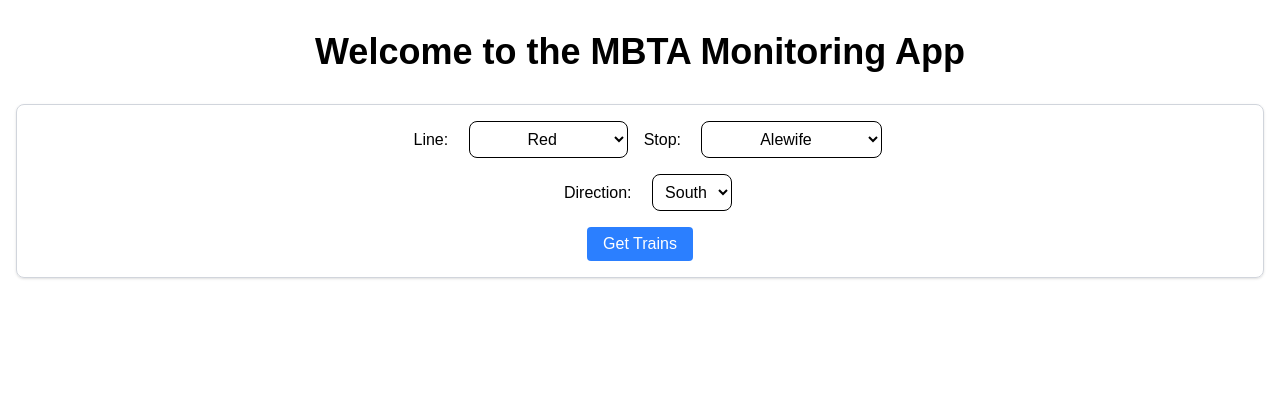
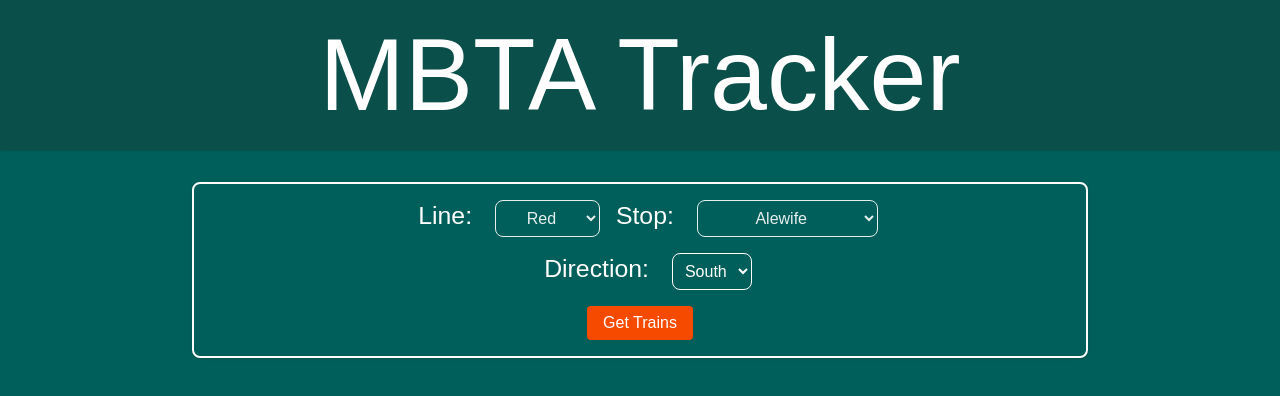
Before and after one commit to sethculberson/MBTA-Tracker, a Next.js app: page / in a window 1280 px wide. Shown: the top 396 px of the page. Built offline with nearby package versions, Linux system fonts and the light colour scheme.

Commit message:
Began styling, refactored to use .then and .catch

```diff
--- a/app/components/LineSelector.tsx
+++ b/app/components/LineSelector.tsx
@@ -2,7 +2,9 @@ import lines from "../../data/lines.json";
 import { Route } from "@/types/types";
 
 export default function LineSelector({line, setLine}: {line: Route, setLine: (line: Route) => void}) {
-    const linesData = lines.data;
+    const linesData = lines.data.filter((line) =>
+        line.attributes.description == "Rapid Transit"
+    );
 
     function getLineById(lineId : string) : Route {
         for (let i = 0; i < linesData.length; i++) {
@@ -13,7 +15,7 @@ export default function LineSelector({line, setLine}: {line: Route, setLine: (li
         console.error("Line not found: " + lineId);
         return linesData[0];
     }
-    let style = "text-center p-2 w-auto border border-black rounded-lg hover:border-blue-500 transition duration-100";
+    let style = "text-center p-2 w-auto border border-white rounded-lg opacity-90 text-white hover:border-orange-500 hover:text-orange-500 transition duration-100";
 
     return (
         <select className={style} id="line-selector" name="lines" onChange={(e) => setLine(getLineById(e.target.value))} value={line.id}>
--- a/app/components/StopSelector.tsx
+++ b/app/components/StopSelector.tsx
@@ -11,7 +11,13 @@ export default function StopSelector({stop, setStop, stopsData}: {stop: Stop, se
         return stopsData[0];
     }
     return (
-        <select className="text-center p-2 w-auto border border-black rounded-lg hover:border-blue-500 transition duration-100" id="stop-selector" name="stops" onChange={(e) => setStop(getStopById(e.target.value))} value={stop.id}>
+        <select
+            className="text-center p-2 w-auto border border-white rounded-lg opacity-90 text-white hover:border-orange-500 hover:text-orange-500 transition duration-100"
+            id="stop-selector"
+            name="stops"
+            onChange={(e) => setStop(getStopById(e.target.value))}
+            value={stop.id}
+        >
             {stopsData.map((s) => (
                 <option key={s.id} value={s.id}>
                     {s.attributes.name}
--- a/app/layout.tsx
+++ b/app/layout.tsx
@@ -13,8 +13,7 @@ export default function RootLayout({
 }>) {
   return (
     <html lang="en">
-      <body
-      >
+      <body className="bg-teal-800">
         {children}
       </body>
     </html>
--- a/app/page.tsx
+++ b/app/page.tsx
@@ -1,6 +1,6 @@
 "use client";
 import { getPredictions } from "@/lib/getPredictions";
-import { useEffect, useState } from "react";
+import { useState } from "react";
 import { Prediction, Stop, Route } from "@/types/types";
 import LineSelector from "./components/LineSelector";
 import PredictionsDisplay from "./components/PredictionsDisplay";
@@ -57,32 +57,46 @@ export default function Home() {
   const [stop, setStop] = useState<Stop>(initialStops[0]);
   const [allStops, setAllStops] = useState(initialStops);
   const [direction, setDirection] = useState<number>(0);
+  const [isError, setIsError] = useState<boolean>(false);
 
   async function handleLineSelection(l : Route) {
     setLine(l);
-    let s = await getStops(l.id);
-    setAllStops(s);
+    await getStops(l.id)
+      .then(s => setAllStops(s))
+      .catch((err) => {
+        console.error("Failed to set all stops.", err);
+        setIsError(true);
+      });
   }
 
   async function handleButton(){
     if (!line) return;
     if (!stop) return;
 
-    let preds = await getPredictions(line, stop, direction);
-    setPredictions(preds);
+    await getPredictions(line, stop, direction)
+      .then((preds) => {
+        console.log("Setting predictions:", preds);
+        setPredictions(preds);
+      })
+      .catch((err) => {
+        console.error("Failed to set predictions.", err)
+        setIsError(true);
+      });
   }
 
+  const labelStyle = "inline m-4 font-light text-[calc(1vw+12px)] text-white"
+
   return (
-    <div>
-      <h1 className="text-center text-4xl font-bold m-8">Welcome to the MBTA Monitoring App</h1>
-      <div className="text-center m-4 border border-gray-300 p-4 rounded-lg shadow">
-        <p className="inline m-4">Line: </p>
+    <div className="">
+      <h1 className="text-center text-[8vw] font-medium p-4 mb-8 bg-teal-900 text-white shadow">MBTA Tracker</h1>
+      <div className="text-center m-auto border-2 border-white p-4 rounded-lg shadow max-w-[70vw]">
+        <p className={labelStyle}>Line: </p>
         <LineSelector line={line ? line : redLine} setLine={handleLineSelection} />
-        <p className="inline m-4">Stop: </p>
+        <p className={labelStyle}>Stop: </p>
         {allStops.length > 0 && stop && <StopSelector stop={stop} setStop={setStop} stopsData={allStops} ></StopSelector>}
         <div className="block m-auto p-4">
-          <p className="inline m-4">Direction: </p>
-          {line && <select className="inline text-center p-2 w-auto border border-black rounded-lg hover:border-blue-500 transition duration-100" id="direction-selector" name="directions" onChange={(e) => setDirection(parseInt(e.target.value))} value={direction}>
+          <p className={labelStyle}>Direction: </p>
+          {line && <select className="inline text-center p-2 w-auto border border-white text-white rounded-lg hover:border-orange-500 hover:text-orange-500 transition duration-100" id="direction-selector" name="directions" onChange={(e) => setDirection(parseInt(e.target.value))} value={direction}>
               {line.attributes.direction_names.map((dirName, index) => (
                   <option key={index} value={index}>
                       {dirName}
@@ -90,8 +104,9 @@ export default function Home() {
              ))}
           </select>}
         </div>
-        <button className="m-auto block bg-blue-500 text-white px-4 py-2 rounded hover:bg-blue-600 transition duration-150" onClick={handleButton}>Get Trains</button>
+        <button className="m-auto block bg-orange-600 text-white px-4 py-2 rounded hover:bg-orange-500 transition duration-150" onClick={handleButton}>Get Trains</button>
       </div>
+      {isError && <h4 className="text-xl text-white text-center p-8">Error fetching results</h4>}
       <PredictionsDisplay predictions={predictions} />
     </div>
   );
--- a/lib/getPredictions.ts
+++ b/lib/getPredictions.ts
@@ -2,10 +2,20 @@ import { Prediction, Route, Stop } from "@/types/types";
 
 export async function getPredictions(route: Route, stop: Stop, direction : number) : Promise<Prediction[]>{
     let url = `https://api-v3.mbta.com/predictions?filter[stop]=${stop.id}&filter[route]=${route.id}&filter[direction_id]=${direction}`;
-    let res = await fetch(url);
-    let data = await res.json();
-    data = data['data'] as Prediction[];
-    //data = data.map((item: Prediction) => item['attributes']['departure_time'])
 
-    return data;
+    return fetch(url)
+        .then((r) => {
+            if (!r.ok) {
+                throw new Error(`HTTP error! status: ${r.status}`);
+            }
+            return r.json();
+        })
+        .then((data) => {
+            const predictions = data['data'] as Prediction[];
+            return predictions;
+        })
+        .catch((err) => {
+            console.error("Error: could not fetch or parse predictions.", err);
+            return [] as Prediction[];
+        });
 }
--- a/lib/getStopId.ts
+++ b/lib/getStopId.ts
@@ -1,11 +1,18 @@
 export async function getStopId(stopName: string) : Promise<string> {
     let url = 'https://api-v3.mbta.com/stops?filter[name]=' + stopName;
-    let res = await fetch(url);
-    let data = await res.json();
-    data = data['data'];
-
-    if (data.length > 0) {
-        return data[0]['id'];
-    }
+    await fetch(url)
+        .then(async (res) => {
+            if (!res.ok) {
+                throw new Error("Failed to fetch stop ID for stop name: " + stopName);
+            }
+            await res.json()
+                .then((data) => {
+                    data = data['data'];
+                    if (data.length > 0) {
+                        return data[0]['id'];
+                    }
+                    return "";
+                })
+        });
     return "";
 }
--- a/lib/getStops.ts
+++ b/lib/getStops.ts
@@ -3,9 +3,17 @@ import { Stop } from "@/types/types";
 export async function getStops(lineId : string) : Promise<Stop[]>{
     let url = 'https://api-v3.mbta.com/stops?filter[route]=' + lineId;
 
-    let res = await fetch(url);
-    let data = await res.json();
-    data = data['data'];
-    console.log(data);
-    return data;
+    await fetch(url)
+        .then(async (res) => {
+            if (!res.ok) {
+                throw new Error("Failed to fetch stops for line: " + lineId);
+            }
+            await res.json()
+                .then((data) => {
+                    data = data['data'];
+                    return data as Stop[];
+                })
+        });
+
+    return [] as Stop[];
 }
```
